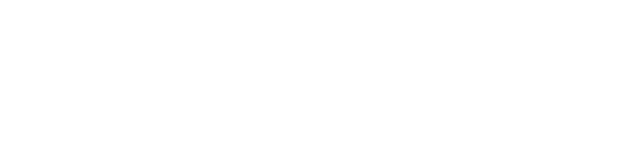
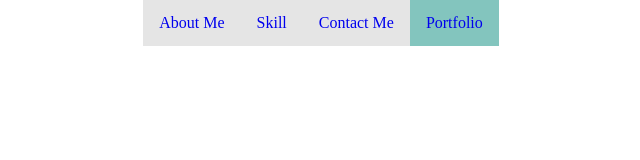
Before and after one commit to boschaiyadej/Devcamp-HTML-1, a plain HTML site: page portfolio.html in a window 1280 px wide. Shown: the whole page, without its empty margins (319-959 px from the left). Drawn offline with Linux system fonts and the light colour scheme.

Commit message:
add navbar active

```diff
--- a/portfolio.html
+++ b/portfolio.html
@@ -1,11 +1,20 @@
 <!DOCTYPE html>
 <html lang="en">
-<head>
-    <meta charset="UTF-8">
-    <meta name="viewport" content="width=device-width, initial-scale=1.0">
+  <head>
+    <meta charset="UTF-8" />
+    <meta name="viewport" content="width=device-width, initial-scale=1.0" />
     <title>Portfolio</title>
-</head>
-<body>
-
-</body>
+    <link rel="stylesheet" href="styles.css" />
+  </head>
+  <body>
+    <!-- navbar -->
+    <nav>
+      <ul>
+        <li class="navbar-list"><a href="index.html">About Me</a></li>
+        <li class="navbar-list"><a href="skill.html">Skill</a></li>
+        <li class="navbar-list"><a href="contact.html">Contact Me</a></li>
+        <li class="navbar-list active"><a href="portfolio.html">Portfolio</a></li>
+      </ul>
+    </nav>
+  </body>
 </html>
--- a/styles.css
+++ b/styles.css
@@ -10,18 +10,27 @@ nav {
 }
 
 nav ul {
-    margin: 10;
+    list-style-type: none;
+    margin: 0;
     padding: 0;
+    overflow: hidden;
+    background-color: #e5e5e5;
 }
 
 .navbar-list {
-    display: inline;
+    float: left;
 }
 
 .navbar-list a {
+    display: block;
     text-align: center;
+    padding: 14px 16px;
     text-decoration: none;
-    padding: 8px 16px;
+
+}
+
+.active {
+    background-color: #83c5be;
 }
 
 /* About Me */
```
Also changed, not shown: contact.html (+1 -1 lines), index.html (+1 -1 lines), skill.html (+1 -1 lines).
